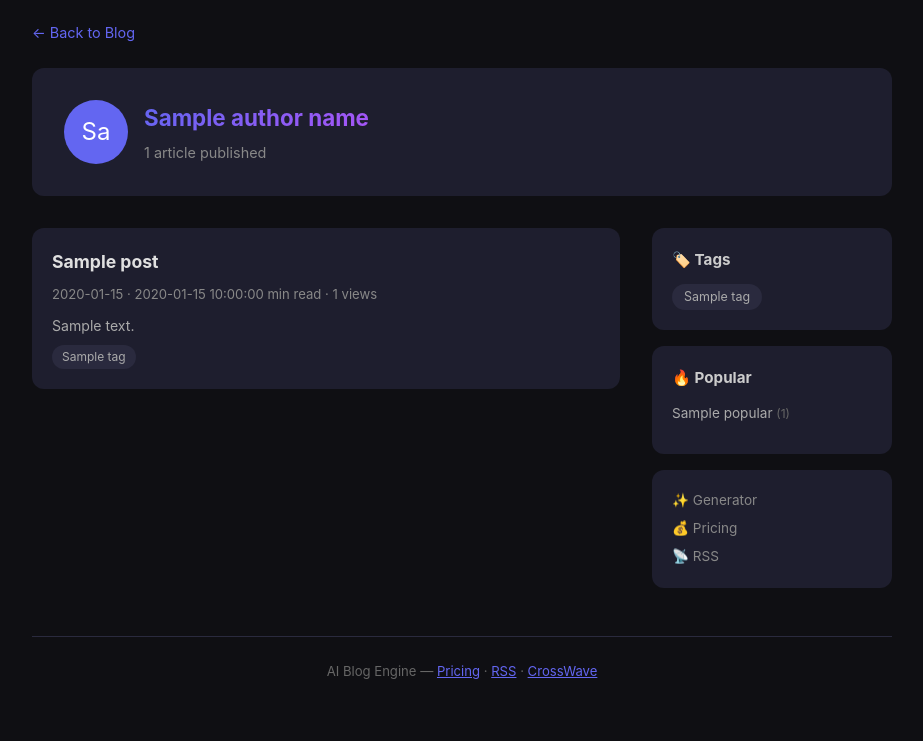
After one commit to guish7423/ai-blog-engine, a FastAPI app: template app/templates/author.html in a window 1280 px wide. The commit adds this page. Shown: the top 741 px of the page, without its empty margins (178-1101 px from the left). Run offline with FastAPI, Linux system fonts and the light colour scheme; the template is opened without the code that fills it: most values are stand-ins (such as "Sample title", 1, 10 or a date in 2020).

Commit message:
feat: add author bio, view count, popular posts
- Author bio page with post grid, popular sidebar, tag cloud
- View count tracking on blog detail views
- Popular posts endpoint + sidebar (top 5-10 by views)
- Blog homepage featured section (JS-fetched popular grid)
- 33→40 tests, all passing

```diff
--- a/app/generator.py
+++ b/app/generator.py
@@ -22,6 +22,7 @@ class BlogPost:
     tags: list[str]
     faq: list[dict[str, str]]
     usage: dict
+    author: str = "CrossWave Team"
 
 
 @dataclass
--- a/app/main.py
+++ b/app/main.py
@@ -15,10 +15,13 @@ from app.database import (
     get_all_posts,
     get_all_posts_for_feed,
     get_all_tags,
+    get_popular_posts,
     get_post_by_slug,
     get_post_count,
+    get_posts_by_author,
     get_posts_by_tag,
     get_related_posts,
+    increment_view_count,
     init_db,
     init_newsletter,
     save_post,
@@ -121,12 +124,44 @@ async def blog_detail(slug: str, request: Request):
     post = get_post_by_slug(slug)
     if not post:
         raise HTTPException(404, "Post not found")
+    increment_view_count(slug)
     related = get_related_posts(slug, post["tags"], limit=3)
     all_tags = get_all_tags()
+    popular = get_popular_posts(limit=5)
     return templates.TemplateResponse(request, "blog_post.html", {
         "post": post,
         "related": related,
         "all_tags": all_tags,
+        "popular": popular,
+    })
+
+
+@app.get("/popular", response_class=HTMLResponse)
+async def popular_posts(request: Request):
+    popular = get_popular_posts(limit=10)
+    all_tags = get_all_tags()
+    return templates.TemplateResponse(request, "blog.html", {
+        "posts": popular,
+        "page": 1,
+        "total": len(popular),
+        "pages": 1,
+        "all_tags": all_tags,
+        "active_tag": "",
+        "keyword": "",
+        "title": "Popular Posts",
+    })
+
+
+@app.get("/author/{name}", response_class=HTMLResponse)
+async def author_page(name: str, request: Request):
+    posts = get_posts_by_author(name)
+    all_tags = get_all_tags()
+    popular = get_popular_posts(limit=5)
+    return templates.TemplateResponse(request, "author.html", {
+        "author_name": name,
+        "posts": posts,
+        "all_tags": all_tags,
+        "popular": popular,
     })
 
 
--- /dev/null
+++ b/app/templates/author.html
@@ -0,0 +1,117 @@
+<!DOCTYPE html>
+<html lang="en">
+<head>
+<meta charset="UTF-8">
+<meta name="viewport" content="width=device-width, initial-scale=1.0">
+<title>Articles by {{ author_name }} — CrossWave Blog</title>
+<meta name="description" content="Browse all articles written by {{ author_name }} on CrossWave Blog.">
+<meta property="og:title" content="Articles by {{ author_name }} — CrossWave Blog">
+<meta property="og:description" content="Browse all articles written by {{ author_name }} on CrossWave Blog.">
+<link rel="alternate" type="application/rss+xml" title="CrossWave Blog RSS" href="/feed.xml">
+<link rel="stylesheet" href="/static/style.css">
+<style>
+  .author-header { display: flex; align-items: center; gap: 1rem; margin-bottom: 2rem; padding: 2rem; background: #1e1e2e; border-radius: 12px; }
+  .author-avatar { width: 64px; height: 64px; border-radius: 50%; background: #6366f1; display: flex; align-items: center; justify-content: center; font-size: 1.5rem; color: #fff; flex-shrink: 0; }
+  .author-header h1 { margin: 0; font-size: 1.4rem; }
+  .author-header p { margin: .3rem 0 0; color: #888; font-size: .9rem; }
+  .blog-layout { display: flex; gap: 2rem; }
+  .blog-main { flex: 1; min-width: 0; }
+  .blog-sidebar { width: 240px; flex-shrink: 0; }
+  .blog-grid { display: grid; grid-template-columns: repeat(auto-fill, minmax(300px, 1fr)); gap: 1.25rem; }
+  .blog-card { background: #1e1e2e; border-radius: 12px; padding: 1.25rem; transition: transform .2s, box-shadow .2s; }
+  .blog-card:hover { transform: translateY(-2px); box-shadow: 0 8px 24px rgba(0,0,0,.3); }
+  .blog-card h2 { margin: 0 0 .5rem; font-size: 1.1rem; }
+  .blog-card h2 a { color: #e0e0e0; text-decoration: none; }
+  .blog-card h2 a:hover { color: #6366f1; }
+  .blog-card .meta { font-size: .82rem; color: #888; margin-bottom: .6rem; }
+  .blog-card p { color: #aaa; font-size: .88rem; line-height: 1.5; margin: 0 0 .6rem; }
+  .blog-card .tags { display: flex; flex-wrap: wrap; gap: .35rem; }
+  .tag { background: #2a2a3e; color: #aaa; padding: 2px 10px; border-radius: 99px; font-size: .75rem; text-decoration: none; }
+  .tag:hover { background: #6366f1; color: #fff; }
+  .sidebar-section { background: #1e1e2e; border-radius: 12px; padding: 1.25rem; margin-bottom: 1rem; }
+  .sidebar-section h3 { margin: 0 0 .75rem; font-size: .95rem; color: #ccc; }
+  .tag-cloud { display: flex; flex-wrap: wrap; gap: .35rem; }
+  .tag-cloud .tag { font-size: .78rem; padding: 3px 12px; }
+  .popular-list { list-style: none; padding: 0; margin: 0; }
+  .popular-list li { margin-bottom: .6rem; font-size: .85rem; }
+  .popular-list a { color: #aaa; text-decoration: none; }
+  .popular-list a:hover { color: #6366f1; }
+  .popular-list .views { color: #666; font-size: .75rem; }
+  .empty { text-align: center; padding: 4rem 2rem; color: #888; }
+  @media (max-width: 768px) { .blog-layout { flex-direction: column; } .blog-sidebar { width: 100%; } }
+</style>
+</head>
+<body>
+<div class="container">
+  <a href="/blog" style="display:inline-block;margin-bottom:1.5rem;color:#6366f1;text-decoration:none;font-size:.9rem;">← Back to Blog</a>
+
+  <div class="author-header">
+    <div class="author-avatar">{{ author_name[:2] }}</div>
+    <div>
+      <h1>{{ author_name }}</h1>
+      <p>{{ posts|length }} article{% if posts|length != 1 %}s{% endif %} published</p>
+    </div>
+  </div>
+
+  <div class="blog-layout">
+    <div class="blog-main">
+      {% if posts %}
+      <div class="blog-grid">
+        {% for post in posts %}
+        <div class="blog-card">
+          <h2><a href="/blog/{{ post.slug }}">{{ post.title }}</a></h2>
+          <div class="meta">
+            <span>{{ post.created_at[:10] }}</span>
+            <span>·</span>
+            <span>{{ post.read_time }} min read</span>
+            <span>·</span>
+            <span>{{ post.view_count or 0 }} views</span>
+          </div>
+          <p>{{ post.meta_description[:160] }}</p>
+          <div class="tags">
+            {% for tag in post.tags[:4] %}
+            <a href="/blog?tag={{ tag }}" class="tag">{{ tag }}</a>
+            {% endfor %}
+          </div>
+        </div>
+        {% endfor %}
+      </div>
+      {% else %}
+      <div class="empty">
+        <h2>No articles found</h2>
+        <p>This author hasn't published any articles yet.</p>
+      </div>
+      {% endif %}
+    </div>
+
+    <aside class="blog-sidebar">
+      <div class="sidebar-section">
+        <h3>🏷️ Tags</h3>
+        <div class="tag-cloud">
+          {% for tag in all_tags %}
+          <a href="/blog?tag={{ tag }}" class="tag">{{ tag }}</a>
+          {% endfor %}
+        </div>
+      </div>
+      <div class="sidebar-section">
+        <h3>🔥 Popular</h3>
+        <ol class="popular-list">
+          {% for p in popular %}
+          <li><a href="/blog/{{ p.slug }}">{{ p.title }}</a> <span class="views">({{ p.view_count or 0 }})</span></li>
+          {% endfor %}
+        </ol>
+      </div>
+      <div class="sidebar-section">
+        <a href="/" style="display:block;color:#888;font-size:.85rem;text-decoration:none;">✨ Generator</a>
+        <a href="/pricing" style="display:block;color:#888;font-size:.85rem;text-decoration:none;margin-top:.4rem;">💰 Pricing</a>
+        <a href="/feed.xml" style="display:block;color:#888;font-size:.85rem;text-decoration:none;margin-top:.4rem;">📡 RSS</a>
+      </div>
+    </aside>
+  </div>
+
+  <footer style="margin-top:2rem;padding-top:1.5rem;border-top:1px solid #2a2a3e;">
+    <p style="font-size:.82rem;color:#666;text-align:center;">AI Blog Engine — <a href="/pricing" style="color:#6366f1;">Pricing</a> · <a href="/feed.xml" style="color:#6366f1;">RSS</a> · <a href="https://crosswave.app" style="color:#6366f1;">CrossWave</a></p>
+  </footer>
+</div>
+</body>
+</html>
```
Also changed, not shown: app/database.py (+45 -2 lines), app/templates/blog_post.html (+10 -2 lines), app/templates/index.html (+26 -0 lines), tests/test_database.py (+48 -0 lines), tests/test_routes.py (+30 -0 lines).
